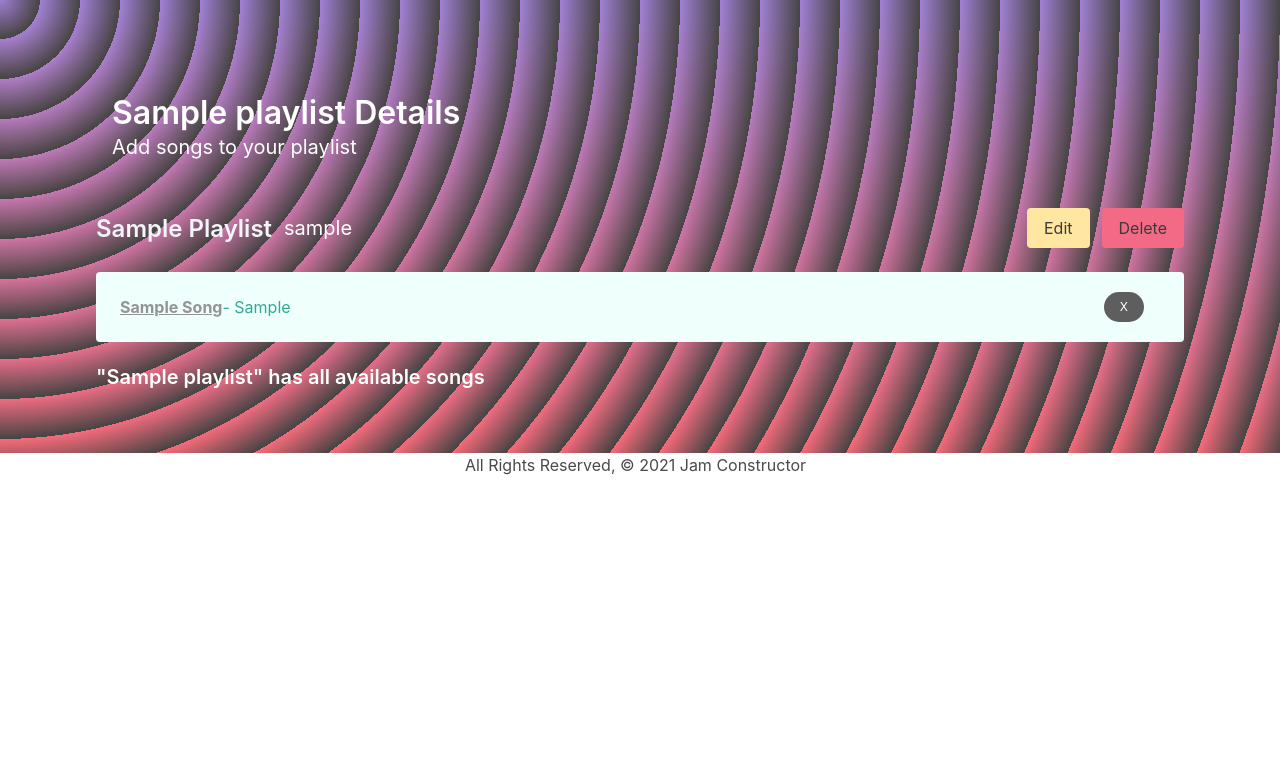
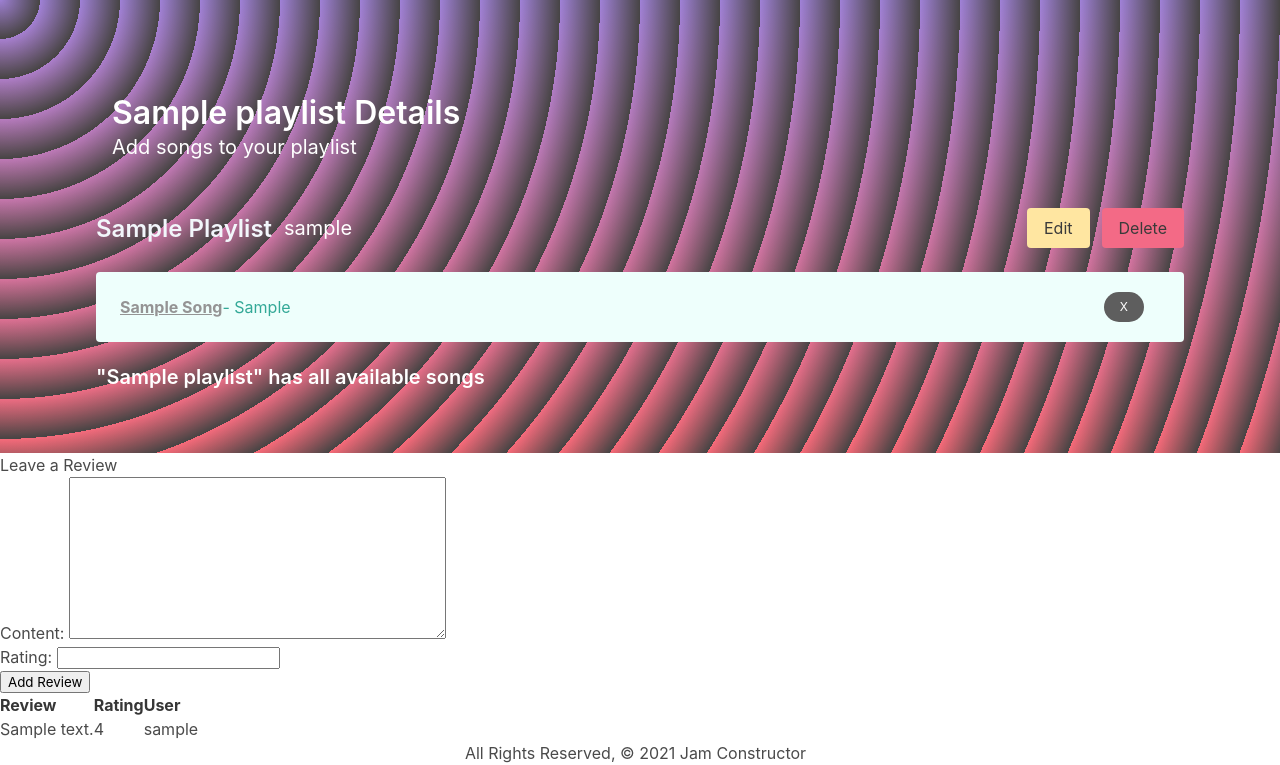
Before and after one commit to andrewpaparella/Jam_Constructor, a Django app: page /playlists/1/ in a window 1280 px wide. Shown: the part 57-822 px from the top of the page. Before the commit the page ends 532 px from the top, so only its background shows below. Run offline with Django 3.2, Linux system fonts and the light colour scheme; a user stored in the database is signed in; tables that the repository leaves empty hold one stand-in row (values such as "Sample post").

Commit message:
working add reviews on playlists

```diff
--- a/main_app/templates/playlists/details.html
+++ b/main_app/templates/playlists/details.html
@@ -120,4 +120,27 @@
     </div>
   </div>
 </div>
-{% endif %} {% endblock %}
+{% endif %}
+<div>
+                <h1> Leave a Review </h1>
+                <form action="{% url 'add_playlistreview' playlist.id %}" method="POST">
+                    {% csrf_token %}
+                    {{ add_reviewplaylist_form.as_p }}
+                <input type="submit" value="Add Review" class="btn">
+                </form>
+                    <table class="striped">
+                <thead>
+                    <tr><th>Review</th><th>Rating</th><th>User</th></tr>
+                </thead>
+                <tbody>
+                    {% for review in playlist.reviewplaylist_set.all %}
+                    <tr>
+                        <td>{{review.content}}</td>
+                        <td>{{review.rating}}</td>
+                        <td>{{review.user.username}}</td>
+                    </tr>
+                    {% endfor %}
+                </tbody>
+                </table>
+            </div>
+{% endblock %}
```
